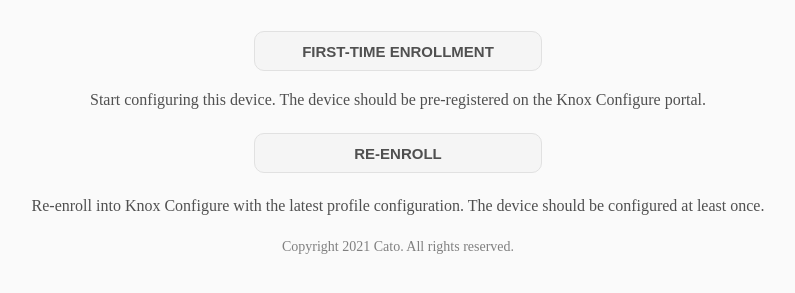
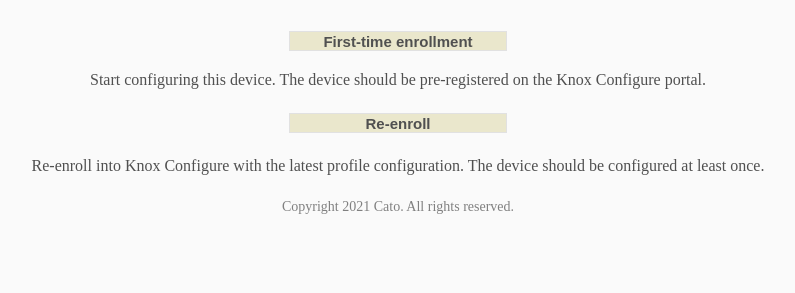
Before and after one commit to EdwartsCato/EdwartsCato.github.io, a plain HTML site: page index.html in a window 1280 px wide. Shown: the part 269-562 px from the top of the page, without its empty margins (242-1037 px from the left). Drawn offline with Linux system fonts and the light colour scheme; a web font is replaced by a local one.

Commit message:
Update main.css

```diff
--- a/main.css
+++ b/main.css
@@ -67,19 +67,19 @@ img.header {
 }
 .next-button {
       text-decoration: none;
-  width: 288px;
-  height: 40px;
+    width: 218px;
+    height: 20px;
     margin-top: 24px;
     padding: 0;
     border-style: none;
-  background-color: #f5f5f5;
+    background-color: #eae7cc;
     border: solid 0.5px #e1e1e1;
-  border-radius: 10px;
+    /* border-radius: 10px; */
     font-size: 15px;
     cursor: pointer;
     color: #505050;
     font-weight: bold;
-  text-transform: uppercase;
+    /* text-transform: uppercase; */
 }
 .next-button:disabled {
   background-color: lightgray;
```
Lines whose indentation alone changed are shown as unchanged.
